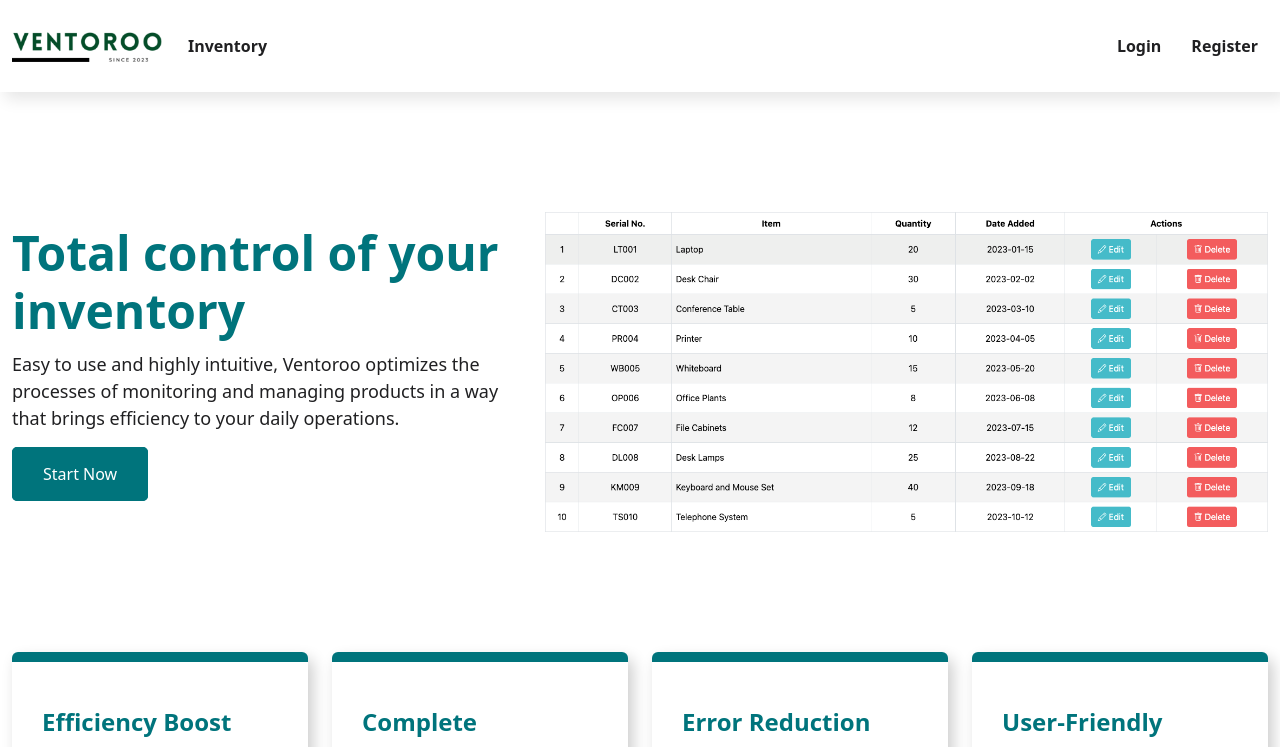
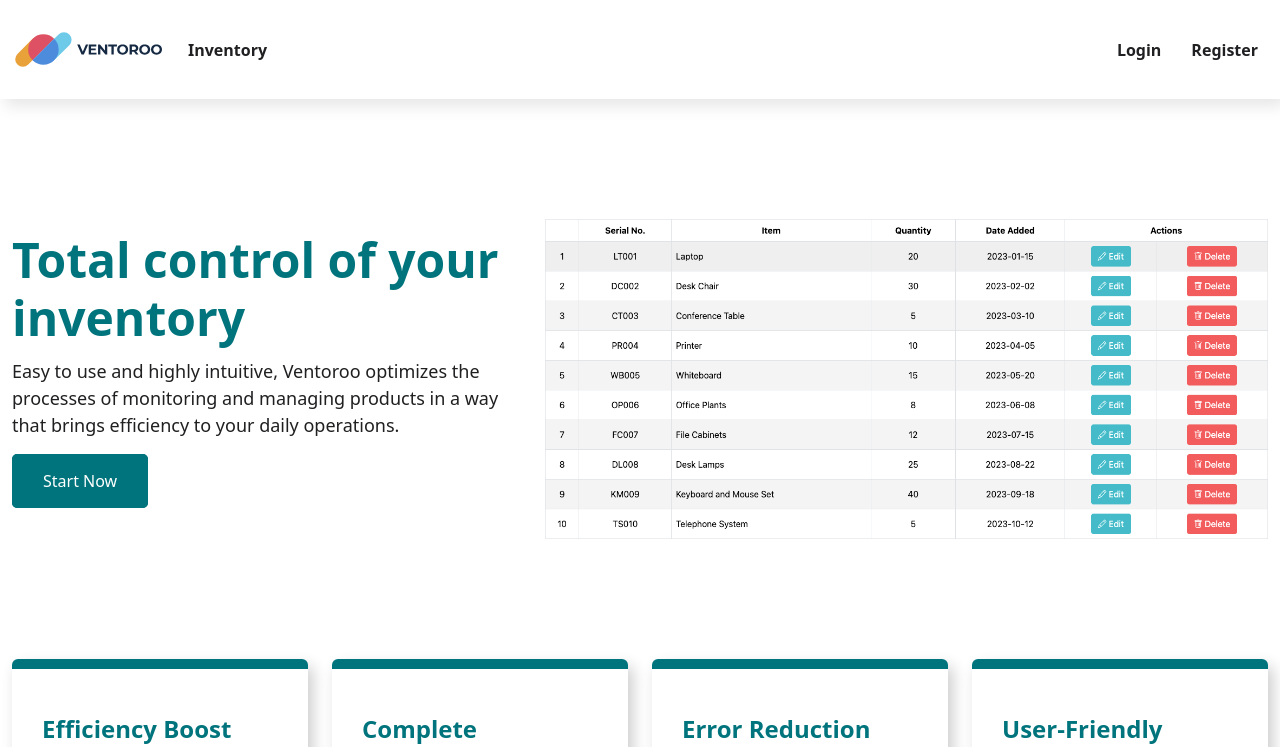
Before and after one commit to armeanaalexandru/inventory-managemant-system, a React (Vite) app: page / in a window 1280 px wide. Shown: the top 747 px of the page. Built offline with nearby package versions, Linux system fonts and the light colour scheme.

Commit message:
feat: updated logo

```diff
--- a/index.html
+++ b/index.html
@@ -2,7 +2,11 @@
 <html lang="en">
   <head>
     <meta charset="UTF-8" />
-    <link rel="icon" type="image/svg+xml" href="/vite.svg" />
+    <link
+      rel="icon"
+      type="image/svg+xml"
+      href="/images/Ventoroo-logo-symbol.svg"
+    />
     <meta name="viewport" content="width=device-width, initial-scale=1.0" />
     <title>Ventoroo - Your inventory's friend</title>
   </head>
--- a/src/components/Navigation/Navigation.jsx
+++ b/src/components/Navigation/Navigation.jsx
@@ -15,7 +15,7 @@ export function MainNav() {
         <Navbar.Brand>
           <NavLink to="/">
             <img
-              src="./images/ventoroo-logo.png"
+              src="./images/Ventoroo-logo-full.svg"
               alt="Ventoroo Logo"
               className={styles.brandLogo}
             />
```
Also changed, not shown: public/images/Ventoroo-logo-full.svg (added), public/images/Ventoroo-logo-symbol.svg (added).
